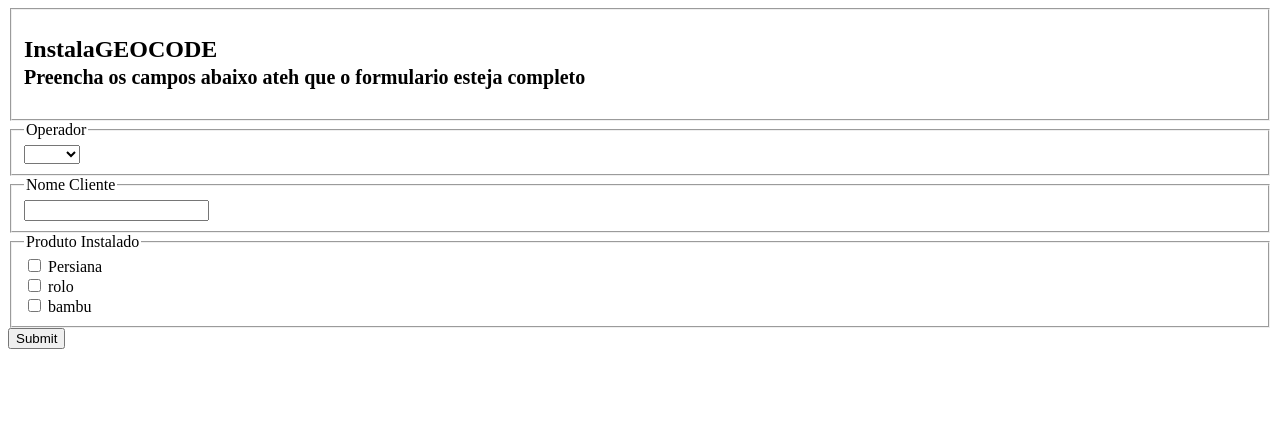
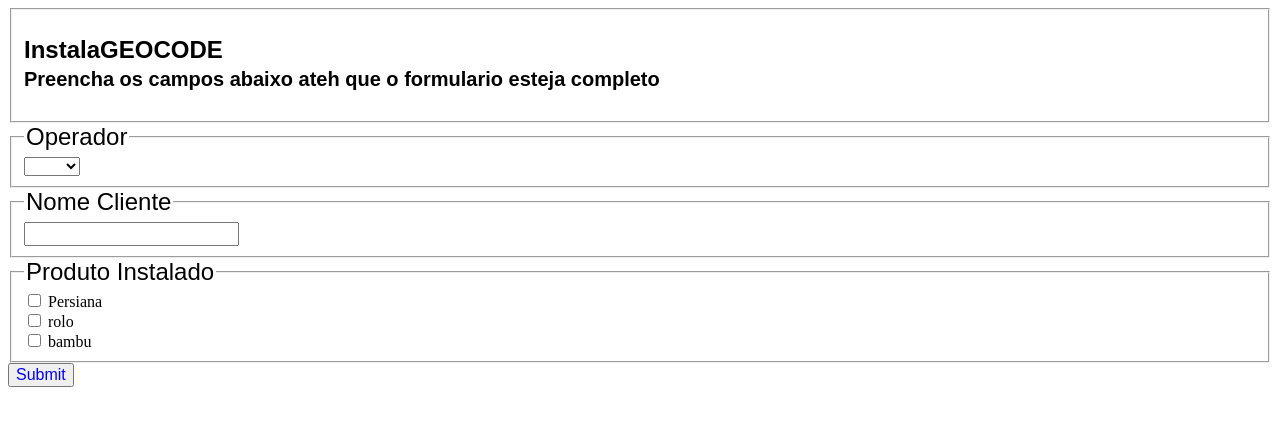
Before and after one commit to ariciofilho/gform-geo, a plain HTML site: page index.html in a window 1280 px wide. Drawn offline with nearby package versions, Linux system fonts and the light colour scheme; some packages are replaced by stand-ins of ours; a script that the page names is missing.

Commit message:
Update index.html

```diff
--- a/index.html
+++ b/index.html
@@ -22,19 +22,28 @@ $('#bootstrapForm').submit(function (event) {
             // does not support it, so this is handled as a failure.
             alert('Form Submitted. Thanks.')
             // You can also redirect the user to a custom thank-you page:
-            // window.location = 'http://www.mydomain.com/thankyoupage.html'
+            // window.location = 'dogeo.html'
         }
     })
 })
 </script>
 
+    <style>
+        h2, legend {
+            font-size: 1.5rem;
+            font-family: Arial;
+        }
+        input {
+            font-size: 1rem;
+            color: blue;
+        }
+    </style>
+
 <body>
-    <form action="https://docs.google.com/forms/d/e/1FAIpQLSeIhqLtIspU6ZyVpBuxpFR0yL08cyGbhBFuqL5Jam65-z2QxQ/formResponse"
-      target="_self"
-      id="bootstrapForm"
-      method="POST">
+    <form action="https://docs.google.com/forms/d/e/1FAIpQLSeIhqLtIspU6ZyVpBuxpFR0yL08cyGbhBFuqL5Jam65-z2QxQ/formResponse" target="_self" id="bootstrapForm" method="POST">
     <fieldset>
-        <h2>InstalaGEOCODE<br><small>Preencha os campos abaixo ateh que o formulario esteja completo</small></h2>
+        <h2>InstalaGEOCODE<br>
+            <small>Preencha os campos abaixo ateh que o formulario esteja completo</small></h2>
     </fieldset>
 
 
```
